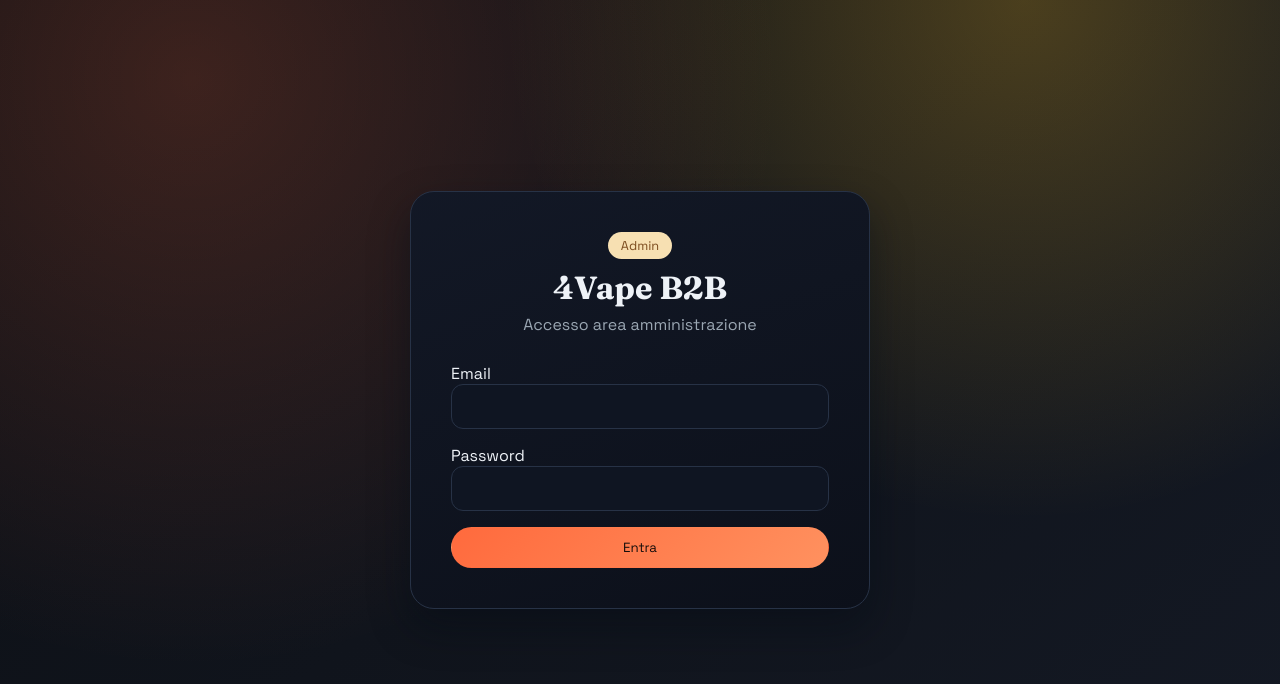
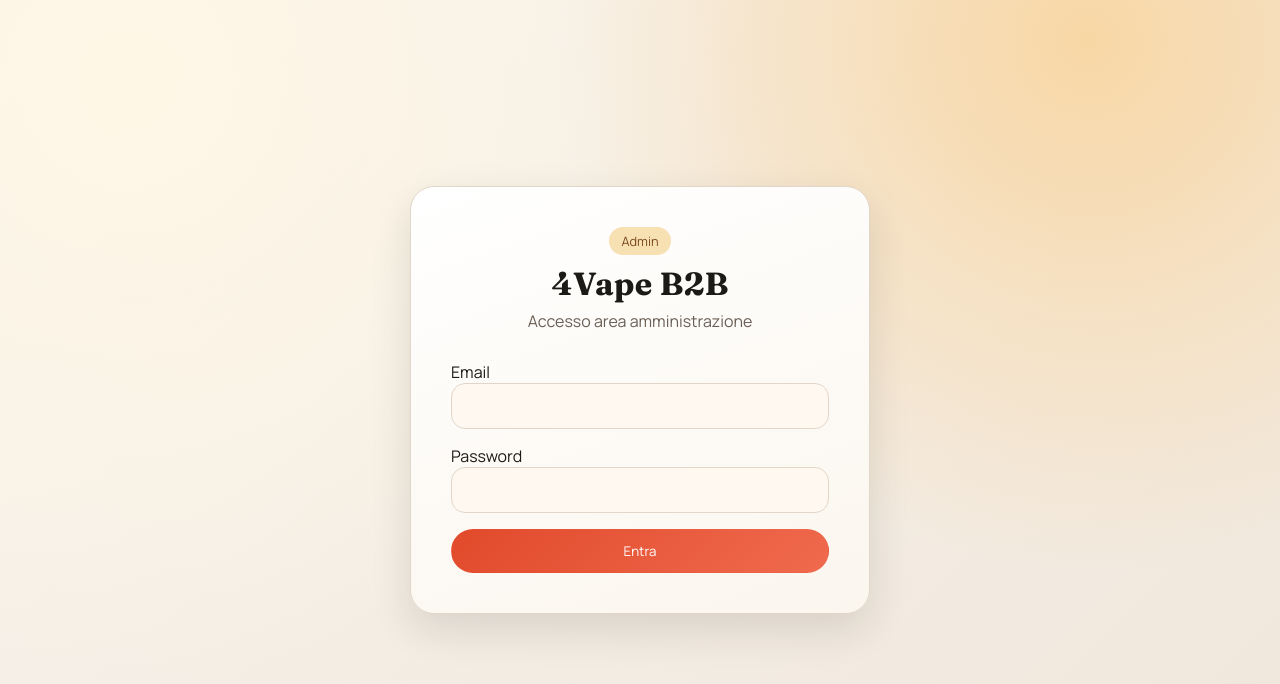
Before and after one commit to SyqonCollective/4vape, a React (Vite) app: page /admin/login in a window 1280 px wide. Shown: the top 684 px of the page. Built offline with nearby package versions, Linux system fonts and the light colour scheme; no server answers.

Commit message:
full light premium UI redesign

```diff
--- a/src/index.css
+++ b/src/index.css
@@ -1,17 +1,17 @@
-@import url("https://fonts.googleapis.com/css2?family=Space+Grotesk:wght@300;400;500;600;700&family=Fraunces:opsz,wght@9..144,400;9..144,700&display=swap");
+@import url("https://fonts.googleapis.com/css2?family=Manrope:wght@300;400;500;600;700&family=Fraunces:opsz,wght@9..144,400;9..144,700&display=swap");
 
 :root {
   color-scheme: light;
-  --bg: #0c0f14;
-  --bg-2: #141924;
-  --ink: #eef2f7;
-  --muted: #9aa6b2;
-  --brand: #ff6a3d;
-  --brand-2: #fbbf24;
-  --panel: #121826;
-  --panel-2: #0f1522;
-  --stroke: #273246;
-  --shadow: 0 18px 40px rgba(5, 10, 20, 0.45);
+  --bg: #f8f3ec;
+  --bg-2: #f0e7dc;
+  --ink: #1c1a16;
+  --muted: #6a5f55;
+  --brand: #e14a2b;
+  --brand-2: #f2b35b;
+  --panel: #fffdf9;
+  --panel-2: #fff8f0;
+  --stroke: #e2d6c8;
+  --shadow: 0 16px 40px rgba(30, 24, 18, 0.12);
 }
 
 * {
@@ -20,12 +20,12 @@
 
 body {
   margin: 0;
-  font-family: "Space Grotesk", system-ui, sans-serif;
+  font-family: "Manrope", system-ui, sans-serif;
+  color: var(--ink);
   background:
-    radial-gradient(circle at 15% 10%, rgba(255, 106, 61, 0.2), transparent 45%),
-    radial-gradient(circle at 80% 0%, rgba(251, 191, 36, 0.25), transparent 40%),
-    linear-gradient(140deg, var(--bg) 0%, var(--bg-2) 100%);
-  color: var(--ink);
+    radial-gradient(circle at 10% 10%, #fff7e6 0, transparent 45%),
+    radial-gradient(circle at 85% 5%, #f8d7a5 0, transparent 40%),
+    linear-gradient(135deg, var(--bg) 0%, var(--bg-2) 100%);
 }
 
 a {
@@ -33,9 +33,10 @@ a {
   color: inherit;
 }
 
-h1, h2 {
+h1, h2, h3 {
   font-family: "Fraunces", serif;
   margin: 0 0 0.4rem;
+  letter-spacing: 0.01em;
 }
 
 p {
@@ -43,10 +44,10 @@ p {
   color: var(--muted);
 }
 
-input {
+input, textarea {
   width: 100%;
-  padding: 0.8rem 0.9rem;
-  border-radius: 12px;
+  padding: 0.85rem 1rem;
+  border-radius: 14px;
   border: 1px solid var(--stroke);
   background: var(--panel-2);
   color: var(--ink);
@@ -54,20 +55,12 @@ input {
   outline: none;
 }
 
-input:focus {
+input:focus, textarea:focus {
   border-color: var(--brand);
-  box-shadow: 0 0 0 3px rgba(192, 59, 43, 0.15);
+  box-shadow: 0 0 0 3px rgba(225, 74, 43, 0.18);
 }
 
 textarea {
-  width: 100%;
-  padding: 0.8rem 0.9rem;
-  border-radius: 12px;
-  border: 1px solid var(--stroke);
-  background: var(--panel-2);
-  color: var(--ink);
-  font-size: 0.95rem;
-  outline: none;
   resize: vertical;
 }
 
@@ -76,19 +69,18 @@ button {
 }
 
 .btn {
-  padding: 0.7rem 1rem;
+  padding: 0.75rem 1.1rem;
   border-radius: 999px;
-  border: 1px solid transparent;
+  border: 1px solid var(--ink);
   background: var(--ink);
-  color: #0c0f14;
+  color: #fff;
   cursor: pointer;
-  transition: transform 0.2s ease, box-shadow 0.2s ease;
+  transition: transform 0.2s ease, box-shadow 0.2s ease, border-color 0.2s ease;
 }
 
 .btn.primary {
-  background: linear-gradient(135deg, var(--brand), #ff915f);
+  background: linear-gradient(135deg, var(--brand), #f06a4e);
   border-color: transparent;
-  color: #140d0b;
 }
 
 .btn.ghost {
@@ -98,14 +90,13 @@ button {
 }
 
 .btn.danger {
-  background: linear-gradient(135deg, #ff3b30, #b3261e);
+  background: linear-gradient(135deg, #d83a2f, #b3261e);
   border-color: transparent;
-  color: #fff;
 }
 
 .btn:hover {
   transform: translateY(-1px);
-  box-shadow: 0 10px 18px rgba(28, 26, 24, 0.12);
+  box-shadow: 0 12px 20px rgba(26, 20, 15, 0.16);
 }
 
 .admin-shell {
@@ -116,7 +107,7 @@ button {
 
 .admin-sidebar {
   padding: 2rem 1.5rem;
-  background: linear-gradient(180deg, rgba(18, 24, 38, 0.92), rgba(12, 16, 26, 0.94));
+  background: rgba(255, 255, 255, 0.85);
   border-right: 1px solid var(--stroke);
   backdrop-filter: blur(12px);
   display: flex;
@@ -125,7 +116,7 @@ button {
 }
 
 .admin-main {
-  padding: 2.5rem 3rem 3rem;
+  padding: 2.6rem 3rem 3rem;
 }
 
 .brand {
@@ -135,15 +126,16 @@ button {
 }
 
 .brand-mark {
-  width: 52px;
-  height: 52px;
+  width: 54px;
+  height: 54px;
   border-radius: 16px;
-  background: linear-gradient(150deg, var(--brand), #7a2b14);
+  background: linear-gradient(150deg, var(--brand), #a93321);
   display: grid;
   place-items: center;
-  color: #0c0f14;
+  color: #fff;
   font-weight: 700;
   font-size: 1.1rem;
+  box-shadow: 0 12px 18px rgba(225, 74, 43, 0.25);
 }
 
 .brand-title {
@@ -158,20 +150,20 @@ button {
 
 .admin-nav {
   display: grid;
-  gap: 0.5rem;
+  gap: 0.6rem;
 }
 
 .nav-item {
-  padding: 0.75rem 0.95rem;
+  padding: 0.75rem 1rem;
   border-radius: 14px;
   color: var(--muted);
   transition: all 0.2s ease;
 }
 
 .nav-item.active {
-  background: linear-gradient(140deg, rgba(255, 106, 61, 0.2), rgba(251, 191, 36, 0.12));
-  color: #fff;
-  border: 1px solid rgba(255, 106, 61, 0.45);
+  background: linear-gradient(140deg, rgba(225, 74, 43, 0.16), rgba(242, 179, 91, 0.2));
+  color: var(--ink);
+  border: 1px solid rgba(225, 74, 43, 0.35);
 }
 
 .page-header {
@@ -179,6 +171,7 @@ button {
   align-items: center;
   justify-content: space-between;
   margin-bottom: 1.8rem;
+  gap: 1rem;
 }
 
 .cards {
@@ -189,7 +182,7 @@ button {
 }
 
 .card {
-  background: linear-gradient(160deg, rgba(18, 24, 38, 0.9), rgba(15, 21, 34, 0.95));
+  background: linear-gradient(160deg, #ffffff, #fbf6ee);
   border-radius: 18px;
   padding: 1.4rem;
   box-shadow: var(--shadow);
@@ -208,7 +201,7 @@ button {
 }
 
 .panel {
-  background: linear-gradient(160deg, rgba(18, 24, 38, 0.92), rgba(15, 20, 33, 0.96));
+  background: linear-gradient(160deg, #ffffff, #fbf6ee);
   border-radius: 18px;
   padding: 1.6rem;
   box-shadow: var(--shadow);
@@ -232,6 +225,7 @@ button {
 .table.wide-6 .row.header {
   grid-template-columns: 0.7fr 1.2fr 2fr 1fr 1fr 1fr;
 }
+
 .row {
   display: grid;
   grid-template-columns: repeat(5, 1fr);
@@ -239,18 +233,9 @@ button {
   align-items: center;
   padding: 0.9rem 1.1rem;
   border-radius: 16px;
-  background: rgba(18, 24, 38, 0.9);
+  background: rgba(255, 255, 255, 0.92);
   border: 1px solid var(--stroke);
   transition: transform 0.2s ease, border-color 0.2s ease;
-}
-
-.row.clickable {
-  cursor: pointer;
-}
-
-.row.clickable:hover {
-  transform: translateY(-2px);
-  border-color: rgba(255, 106, 61, 0.6);
 }
 
 .row.header {
@@ -260,6 +245,15 @@ button {
   color: var(--muted);
   text-transform: uppercase;
   letter-spacing: 0.14em;
+}
+
+.row.clickable {
+  cursor: pointer;
+}
+
+.row.clickable:hover {
+  transform: translateY(-2px);
+  border-color: rgba(225, 74, 43, 0.4);
 }
 
 .row .actions {
@@ -303,18 +297,6 @@ button {
   height: 160px;
 }
 
-.delete-chip {
-  position: absolute;
-  top: 10px;
-  right: 10px;
-  padding: 0.35rem 0.7rem;
-  border-radius: 999px;
-  border: none;
-  background: rgba(179, 38, 30, 0.95);
-  color: #fff;
-  cursor: pointer;
-}
-
 .modal-backdrop {
   position: fixed;
   inset: 0;
@@ -331,6 +313,7 @@ button {
   border-radius: 20px;
   box-shadow: var(--shadow);
   padding: 1.5rem 1.8rem;
+  border: 1px solid var(--stroke);
 }
 
 .modal-header {
@@ -362,20 +345,32 @@ button {
   margin-top: 1rem;
 }
 
+.modal-media {
+  position: relative;
+}
+
 .modal-media img {
   width: 100%;
   border-radius: 16px;
   border: 1px solid var(--stroke);
 }
 
-.modal-media {
-  position: relative;
-}
-
 .modal-info {
   display: grid;
   gap: 0.6rem;
   font-size: 0.95rem;
+}
+
+.delete-chip {
+  position: absolute;
+  top: 10px;
+  right: 10px;
+  padding: 0.35rem 0.7rem;
+  border-radius: 999px;
+  border: none;
+  background: rgba(179, 38, 30, 0.95);
+  color: #fff;
+  cursor: pointer;
 }
 
 .confirm {
@@ -419,10 +414,10 @@ button {
 .error {
   margin: 1rem 0;
   padding: 0.8rem 1rem;
-  background: rgba(255, 87, 87, 0.12);
-  border: 1px solid rgba(255, 87, 87, 0.4);
+  background: #ffe3e0;
+  border: 1px solid #f0a9a1;
   border-radius: 12px;
-  color: #ffb3ad;
+  color: #7b1b10;
 }
 
 .auth-wrap {
@@ -434,7 +429,7 @@ button {
 
 .auth-card {
   width: min(460px, 92vw);
-  background: linear-gradient(160deg, rgba(18, 24, 38, 0.98), rgba(12, 16, 26, 0.98));
+  background: linear-gradient(160deg, #ffffff, #fbf6ee);
   padding: 2.5rem;
   border-radius: 24px;
   box-shadow: var(--shadow);
@@ -471,7 +466,7 @@ button {
 }
 
 .success-card {
-  background: linear-gradient(160deg, rgba(18, 24, 38, 0.98), rgba(12, 16, 26, 0.98));
+  background: linear-gradient(160deg, #ffffff, #fbf6ee);
   border: 1px solid var(--stroke);
   border-radius: 18px;
   display: flex;
@@ -485,7 +480,6 @@ button {
   width: 80px;
   height: 80px;
 }
-
 
 @media (max-width: 900px) {
   .admin-shell {
@@ -521,6 +515,7 @@ button {
   .row.header {
     display: none;
   }
+
   .modal-body {
     grid-template-columns: 1fr;
   }
```
